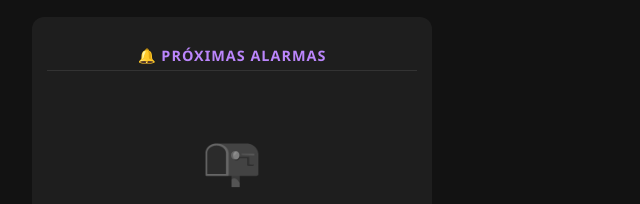
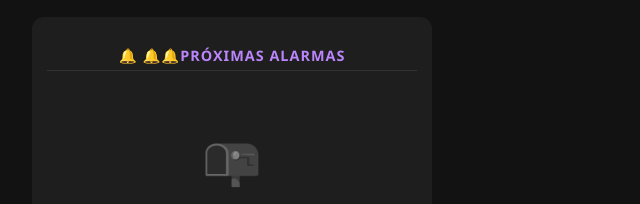
Before and after one commit to henrymendoza2098-cmd/minimal-reminders, a plain HTML site: page index.html in a window 1280 px wide. Shown: the part 444-648 px from the top of the page, 408-1048 px from the left. Drawn offline with Linux system fonts and the light colour scheme.

Commit message:
ssasasasa

```diff
--- a/index.html
+++ b/index.html
@@ -53,7 +53,7 @@
 
 <div class="dashboard">
         <section class="panel">
-            <h3>🔔 Próximas Alarmas</h3>
+            <h3>🔔 🔔🔔Próximas Alarmas</h3>
             <div id="reminderList" class="list-container"></div>
         </section>
 
```
